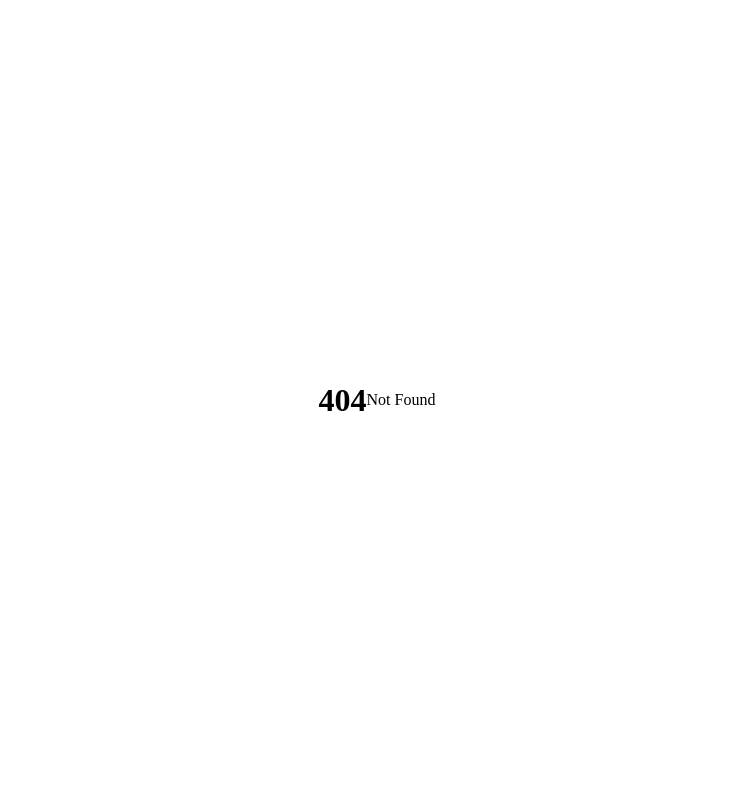
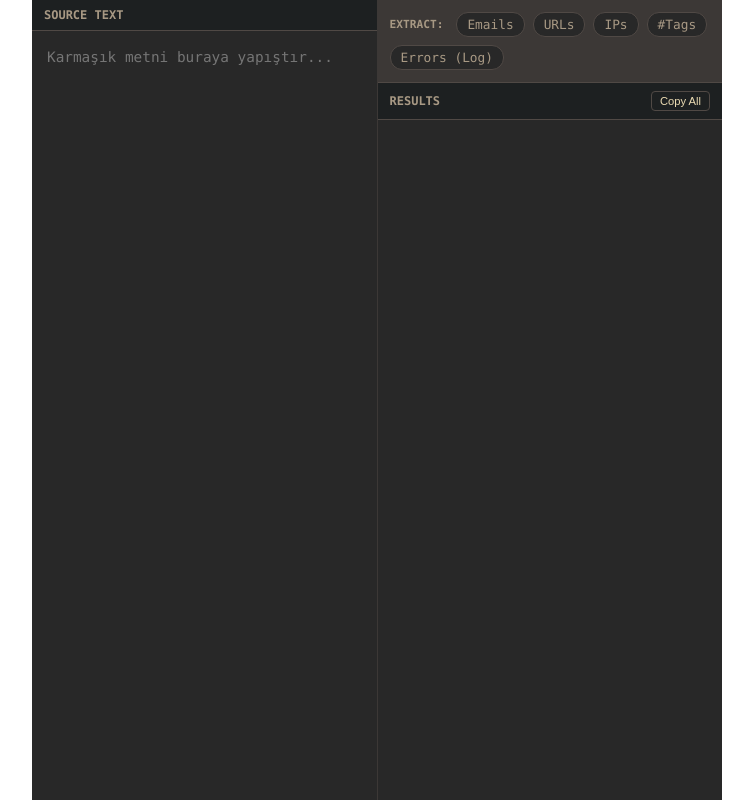
Before and after one commit to ArmutS/SimpleTools, a SvelteKit app: page /text/extractor in a window 1280 px wide. Before the commit this address had no page. Shown: the whole page, without its empty margins (263-1016 px from the left). Built offline with nearby package versions, Linux system fonts and the light colour scheme; a web font is replaced by a local one.

Commit message:
Extractor Glich

```diff
--- a/src/routes/text/+page.svelte
+++ b/src/routes/text/+page.svelte
@@ -5,7 +5,7 @@
         { id: "text/diff", name: "Diff Viewer", icon: "nf-seti-text" },
         { id: "text/regex", name: "Regex Tester", icon: "nf-seti-pdf" },
         {
-            id: "extractor",
+            id: "text/extractor",
             name: "Extractor",
             icon: "nf-md-file_arrow_left_right_outline",
         },
@@ -45,9 +45,8 @@
     ];
 
     async function create_window(id: String, title: String) {
-        await invoke("create_new_window", { id: id, title: title});
+        await invoke("create_new_window", { id: id, title: title });
     }
-
 </script>
 
 <main class="main">
--- /dev/null
+++ b/src/routes/text/extractor/+page.svelte
@@ -0,0 +1,343 @@
+<script lang="ts">
+    import { invoke } from "@tauri-apps/api/core";
+
+    interface Options {
+        email: boolean;
+        url: boolean;
+        ip: boolean;
+        hashtag: boolean;
+        log_error: boolean;
+    }
+
+    let current_text: string;
+    let result: [] = [];
+
+    let options: Options = {
+        email: false,
+        url: false,
+        ip: false,
+        hashtag: false,
+        log_error: false,
+    };
+
+    async function runExtractor() {
+        if (!current_text) {
+            return (result = []);
+        }
+
+        try {
+            result = await invoke("process_extractor", {
+                current_text: current_text,
+                options: options,
+            });
+        } catch (error) {
+            console.error("Extractor Hatasi:", error);
+        }
+    }
+
+    $: if (options) {
+        runExtractor();
+    }
+</script>
+
+<main class="extractor-container">
+    <div class="pane input-pane">
+        <div class="pane-header">SOURCE TEXT</div>
+        <textarea
+            class="editor"
+            placeholder="Karmaşık metni buraya yapıştır..."
+            spellcheck="false"
+            bind:value={current_text}
+        ></textarea>
+    </div>
+
+    <div class="divider"></div>
+
+    <div class="pane output-pane">
+        <div class="controls">
+            <div class="filter-label">EXTRACT:</div>
+
+            <label class="toggle-chip" class:active={options.email}>
+                <input type="checkbox" bind:checked={options.email} />
+                Emails
+            </label>
+
+            <label class="toggle-chip" class:active={options.url}>
+                <input type="checkbox" bind:checked={options.url} />
+                URLs
+            </label>
+
+            <label class="toggle-chip" class:active={options.ip}>
+                <input type="checkbox" bind:checked={options.ip} />
+                IPs
+            </label>
+
+            <label class="toggle-chip" class:active={options.hashtag}>
+                <input type="checkbox" bind:checked={options.hashtag} />
+                #Tags
+            </label>
+            <label class="toggle-chip" class:active={options.log_error}>
+                <input type="checkbox" bind:checked={options.log_error} />
+                Errors (Log)
+            </label>
+        </div>
+
+        <div class="pane-header result-header">
+            <span>RESULTS</span>
+
+            <button class="action-btn"> Copy All </button>
+        </div>
+
+        <div class="results-list">
+            {#each result as item, index}
+                <div class="result-card">
+                    <div class="card-header">
+                        <span class="index-badge">#{index + 1}</span>
+
+                        <button
+                            class="copy-icon-btn"
+                            title="Copy"
+                            on:click={() => navigator.clipboard.writeText(item)}
+                        >
+                            <svg
+                                xmlns="http://www.w3.org/2000/svg"
+                                width="14"
+                                height="14"
+                                viewBox="0 0 24 24"
+                                fill="none"
+                                stroke="currentColor"
+                                stroke-width="2"
+                                stroke-linecap="round"
+                                stroke-linejoin="round"
+                            >
+                                <rect
+                                    x="9"
+                                    y="9"
+                                    width="13"
+                                    height="13"
+                                    rx="2"
+                                    ry="2"
+                                ></rect>
+                                <path
+                                    d="M5 15H4a2 2 0 0 1-2-2V4a2 2 0 0 1 2-2h9a2 2 0 0 1 2 2v1"
+                                ></path>
+                            </svg>
+                        </button>
+                    </div>
+
+                    <div class="card-content">{item}</div>
+                </div>
+            {/each}
+            {#if result.length === 0 && current_text}
+                <div class="empty-state">No matches found.</div>
+            {/if}
+        </div>
+    </div>
+</main>
+
+<style>
+    /* --- GENEL DÜZEN --- */
+    .extractor-container {
+        height: 100vh;
+        display: flex;
+        background-color: var(--bg-app);
+        color: var(--text-main);
+        font-family: "Consolas", monospace;
+        overflow: hidden;
+    }
+
+    .pane {
+        flex: 1;
+        display: flex;
+        flex-direction: column;
+        min-width: 0;
+    }
+
+    .divider {
+        width: 1px;
+        background: var(--border-color);
+        opacity: 0.5;
+    }
+
+    /* --- BAŞLIKLAR --- */
+    .pane-header {
+        padding: 8px 12px;
+        background: var(--bg-header);
+        border-bottom: 1px solid var(--border-color);
+        font-size: 0.75rem;
+        font-weight: bold;
+        color: var(--text-muted);
+        display: flex;
+        justify-content: space-between;
+        align-items: center;
+        user-select: none;
+        flex-shrink: 0; /* Başlık asla küçülmesin */
+    }
+
+    /* --- INPUT ALANI --- */
+    .editor {
+        flex: 1;
+        background: transparent;
+        border: none;
+        color: var(--text-main);
+        padding: 15px;
+        resize: none;
+        outline: none;
+        font-family: inherit;
+        font-size: 0.9rem;
+        line-height: 1.6;
+    }
+
+    /* --- KONTROLLER (CHIPS) - ESKİ HALİNE DÖNDÜ --- */
+    .controls {
+        padding: 12px;
+        background-color: var(--bg-input);
+        border-bottom: 1px solid var(--border-color);
+
+        display: flex;
+        align-items: center;
+        gap: 8px;
+
+        /* 1. Scroll yerine aşağı kayma (Wrap) geri geldi */
+        flex-wrap: wrap;
+
+        /* Scroll kapalı */
+        overflow: visible;
+
+        /* Alan daralırsa butonlar sığmazsa aşağı insin */
+        flex-shrink: 0;
+    }
+
+    .filter-label {
+        font-size: 0.7rem;
+        color: var(--text-muted);
+        font-weight: bold;
+        margin-right: 5px;
+    }
+
+    .toggle-chip {
+        display: inline-flex;
+        align-items: center;
+        justify-content: center;
+        padding: 4px 10px;
+
+        border-radius: 12px;
+        border: 1px solid var(--border-color);
+        background: var(--bg-app);
+        color: var(--text-muted);
+        font-size: 0.8rem;
+        cursor: pointer;
+        transition: all 0.2s ease;
+        user-select: none;
+    }
+
+    .toggle-chip:hover {
+        border-color: var(--text-muted);
+        color: var(--text-main);
+    }
+
+    .toggle-chip input {
+        display: none;
+    }
+
+    .toggle-chip.active {
+        background-color: var(--accent);
+        border-color: var(--accent);
+        color: var(--bg-app);
+        font-weight: 600;
+    }
+
+    /* --- SONUÇ LİSTESİ --- */
+    .results-list {
+        flex: 1; /* Kalan boşluğu doldur */
+
+        /* Sadece dikey scroll olsun */
+        overflow-y: auto;
+        padding: 15px;
+        background-color: var(--bg-app);
+        display: flex;
+        flex-direction: column;
+        gap: 10px;
+    }
+
+    /* --- RESULT CARD (EN ÖNEMLİ KISIM) --- */
+    .result-card {
+        background-color: var(--bg-input);
+        border: 1px solid var(--border-color);
+        border-radius: 6px;
+        display: flex;
+        flex-direction: column;
+
+        /* BU SATIR SORUNU ÇÖZER: */
+        /* Flex container içinde sıkışmayı (squish) engeller */
+        flex-shrink: 0;
+
+        /* İçerik taşarsa kartın içinde kalsın */
+        overflow: hidden;
+    }
+
+    .card-header {
+        display: flex;
+        justify-content: space-between;
+        align-items: center;
+        padding: 5px 10px;
+        background-color: rgba(0, 0, 0, 0.1);
+        border-bottom: 1px solid var(--border-color);
+    }
+
+    .index-badge {
+        font-size: 0.7rem;
+        font-weight: bold;
+        color: var(--text-muted);
+    }
+
+    .card-content {
+        padding: 10px;
+        font-size: 0.9rem;
+        color: var(--text-main);
+        word-break: break-all;
+        font-family: "Consolas", monospace;
+    }
+
+    /* --- BUTONLAR --- */
+    .copy-icon-btn {
+        background: transparent;
+        border: none;
+        color: var(--text-muted);
+        cursor: pointer;
+        padding: 4px;
+        display: flex;
+        align-items: center;
+        justify-content: center;
+        border-radius: 4px;
+        transition: all 0.2s;
+    }
+
+    .copy-icon-btn:hover {
+        color: var(--accent);
+        background-color: var(--bg-app);
+    }
+
+    .action-btn {
+        background: transparent;
+        border: 1px solid var(--border-color);
+        color: var(--text-main);
+        padding: 3px 8px;
+        border-radius: 4px;
+        cursor: pointer;
+        font-size: 0.7rem;
+        transition: background 0.2s;
+    }
+
+    .action-btn:hover {
+        background: var(--bg-input);
+        border-color: var(--text-muted);
+    }
+
+    .empty-state {
+        text-align: center;
+        color: var(--text-muted);
+        font-style: italic;
+        margin-top: 20px;
+    }
+</style>
```
Also changed, not shown: 2 other files (tests, documents, lock files or other folders).
